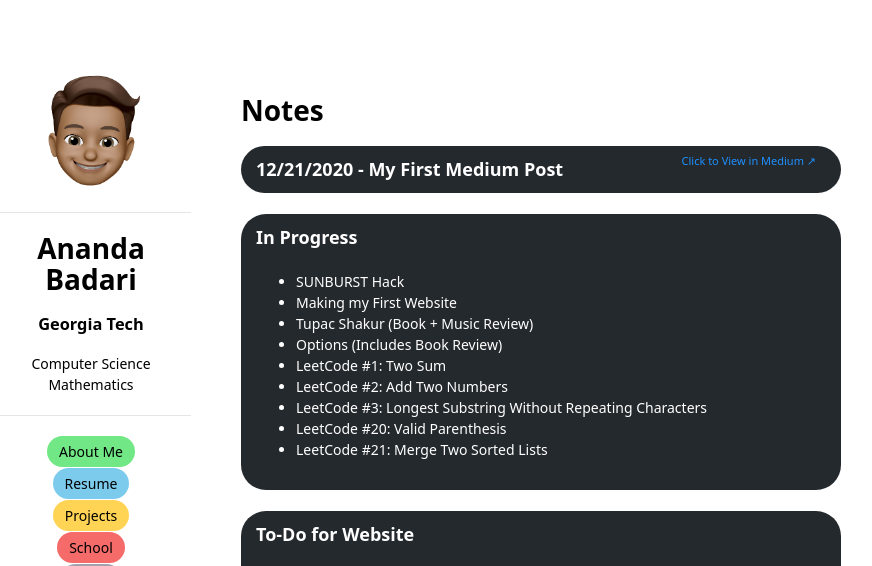
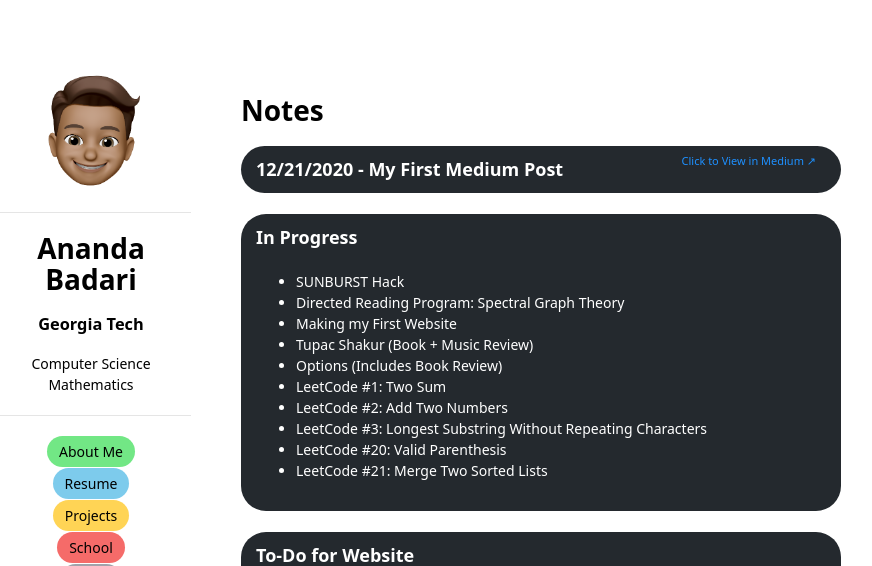
Before and after one commit to abadari3/personalwebsite, a Flask app: page /notes in a window 1280 px wide; the page is wider, and only the part inside the window is pictured. Shown: the top 566 px of that part, without its empty margins (274-1146 px from the left). Run offline with Flask 2, Linux system fonts and the light colour scheme.

Commit message:
notes addition

```diff
--- a/templates/notes.html
+++ b/templates/notes.html
@@ -20,6 +20,7 @@
             <p>
                 <ul>
                     <li>SUNBURST Hack</li>
+                    <li>Directed Reading Program: Spectral Graph Theory</li>
                     <li>Making my First Website</li>
                     <li>Tupac Shakur (Book + Music Review)</li>
                     <li>Options (Includes Book Review) </li>
```
